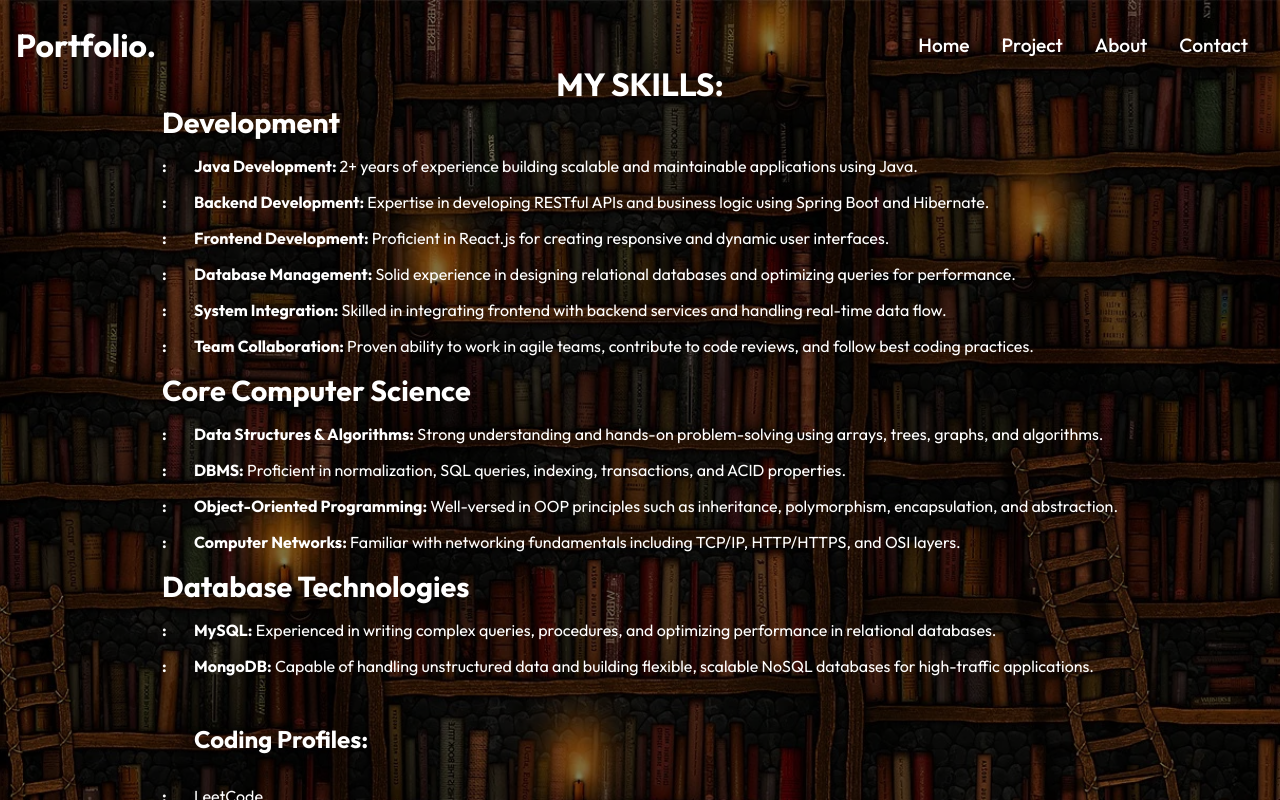
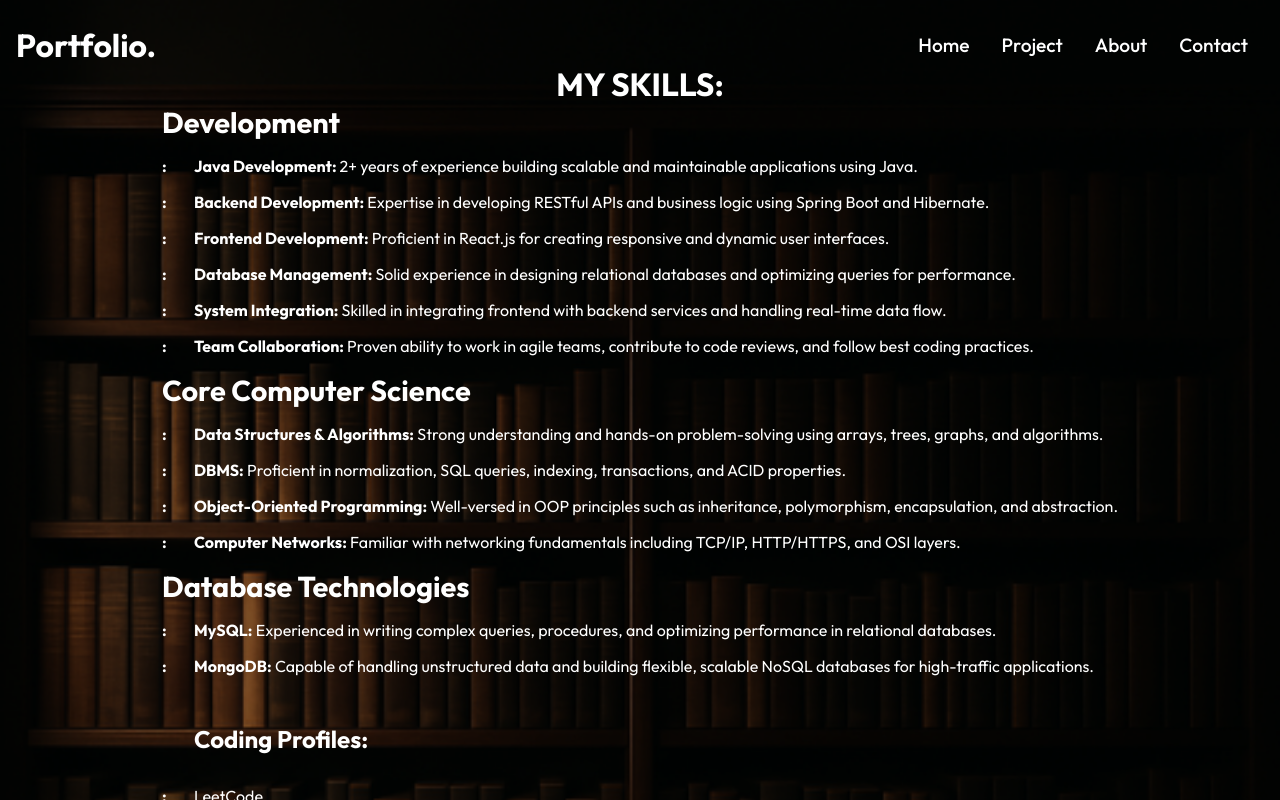
Before and after one commit to Aa2109/PortFulio, a React (Vite) app: page /about in a window 1280 px wide. Shown: the top 800 px of the page. Built offline with nearby package versions, Linux system fonts and the light colour scheme.

Commit message:
Pic Issue resolved

```diff
--- a/src/components/AboutImgStyles.css
+++ b/src/components/AboutImgStyles.css
@@ -14,7 +14,7 @@
 
 .about-img::before {
   content: "";
-  background-image: url("/LIB.webp");
+  background-image: url("/LibD.png");
   background-size: cover;
   background-position: center top;
   height: 100%;
--- a/src/components/HeroImg2Styles.css
+++ b/src/components/HeroImg2Styles.css
@@ -7,7 +7,7 @@
 }
 .hero-img::before{
   content: "";
-  background-image: url("LibD.png");
+  background-image: url("LIB.webp");
   background-size: cover;
   background-position: center top;
   height: 100%;
```
Also changed, not shown: public/LibD.png.
